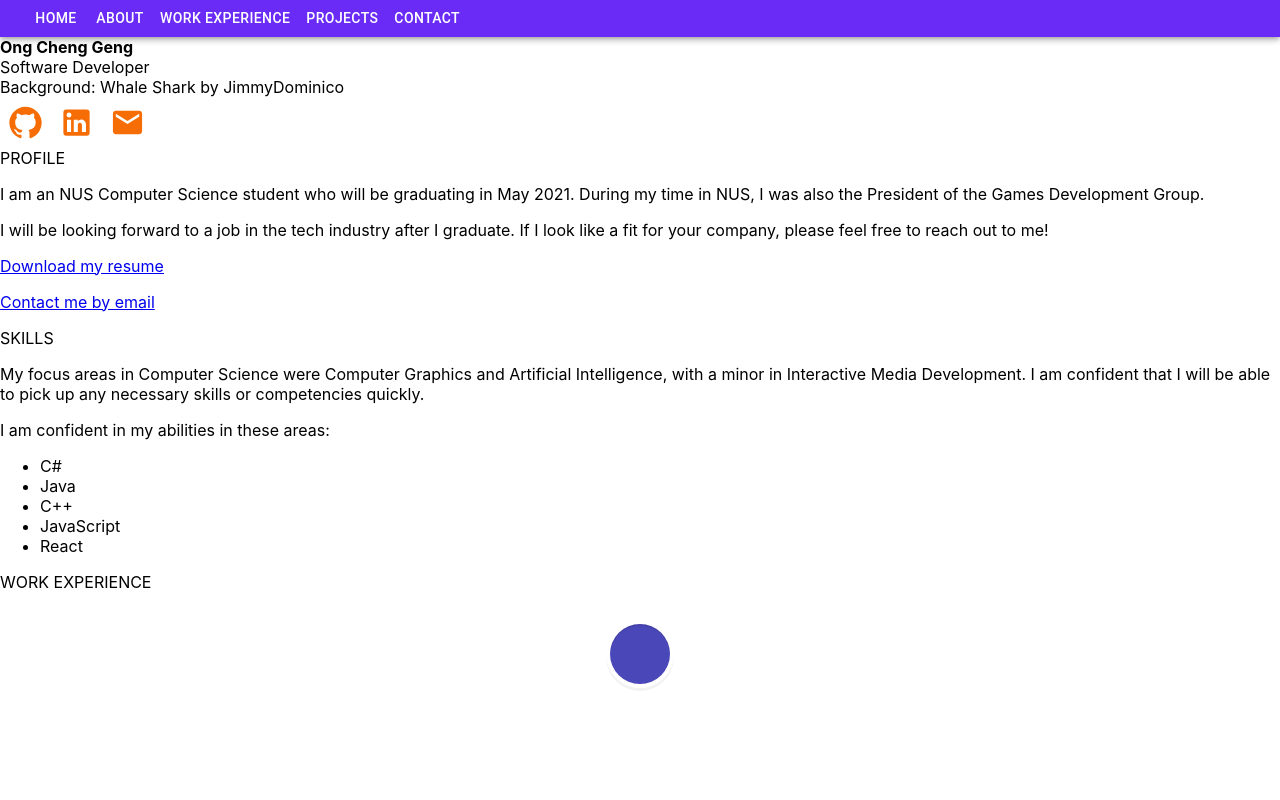
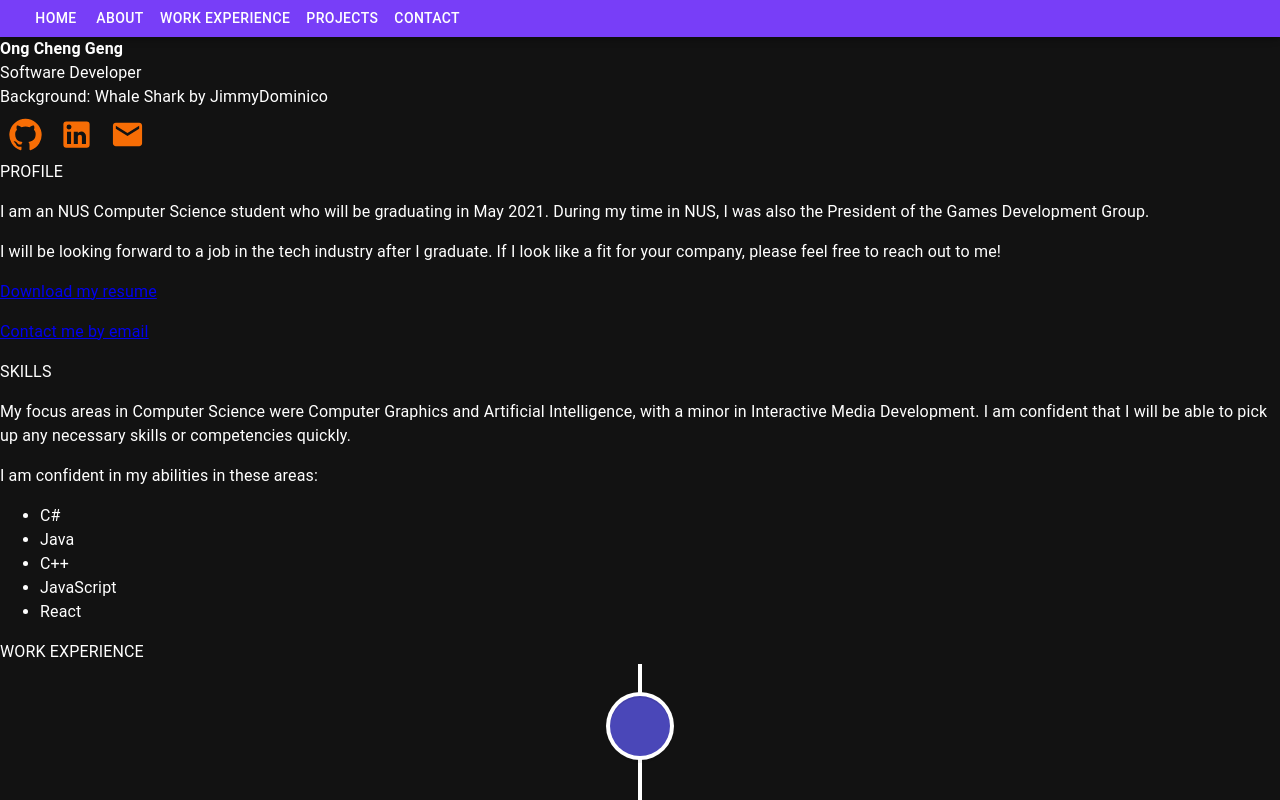
Before and after one commit to ChengGeng97/chenggeng97.github.io, a React (Create React App) app: page / in a window 1280 px wide. Shown: the top 800 px of the page. Built offline with nearby package versions, Linux system fonts and the light colour scheme.

Commit message:
feat: Put website into material UI Dark Mode

```diff
--- a/src/App.js
+++ b/src/App.js
@@ -10,12 +10,13 @@ import { WorkExperienceSection } from './WorkExperienceSection';
 
 import { ThemeProvider, createTheme } from '@mui/material/styles';
 
+import { CssBaseline } from '@mui/material';
+
 const theme = createTheme({
   palette: {
-    type: 'dark',
+    mode: 'dark',
     primary: {
       main: '#6b2bf7',
-      light: '#743eef',
     },
     secondary: {
       main: '#f76d05',
@@ -25,8 +26,9 @@ const theme = createTheme({
 
 function App() {
   return (
+    <div className="App">
       <ThemeProvider theme={theme}>
-      <div className="App">
+        <CssBaseline />
           <NavBar />
           <AppHeader />
           <ProfileSkillsSection />
@@ -34,8 +36,9 @@ function App() {
           <ProjectsSection />
           <ContactSection />
           <Footer />
+
+      </ThemeProvider>
     </div>
-    </ThemeProvider>
   );
 }
 
--- a/src/NavBar.js
+++ b/src/NavBar.js
@@ -2,7 +2,7 @@ import { AppBar, Button, Container } from "@mui/material";
 
 export function NavBar() {
   return (
-    <AppBar position="sticky">
+    <AppBar position="sticky" enableColorOnDark={true}>
       <Container maxWidth="xl">
         <Button sx={{ color: 'white' }} href="#home">HOME</Button>
         <Button sx={{ color: 'white' }} href="#aboutme">ABOUT</Button>
--- a/src/index.js
+++ b/src/index.js
@@ -5,9 +5,9 @@ import App from './App';
 import reportWebVitals from './reportWebVitals';
 
 ReactDOM.render(
-  <React.StrictMode>
-    <App />
-  </React.StrictMode>,
+    <React.StrictMode>
+      <App />
+    </React.StrictMode>,
   document.getElementById('root')
 );
 
```
Lines whose indentation alone changed are shown as unchanged.
